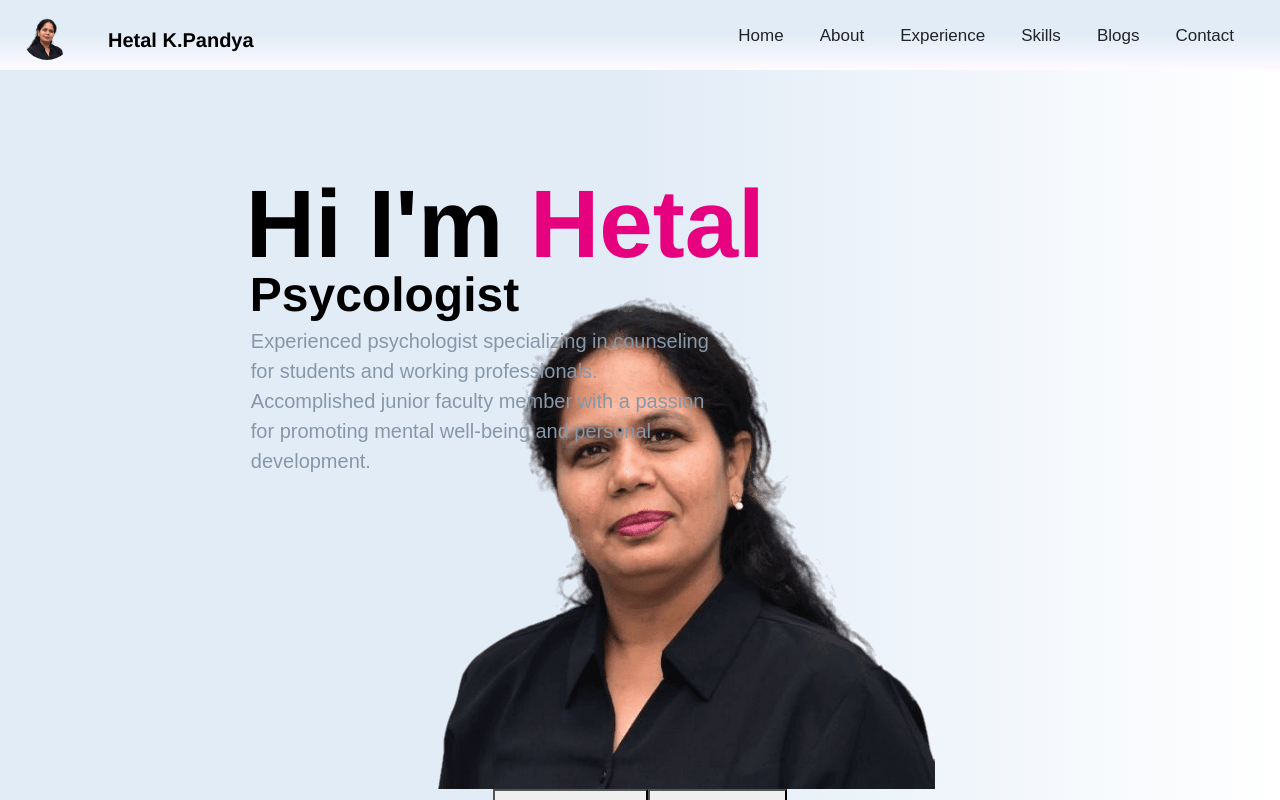
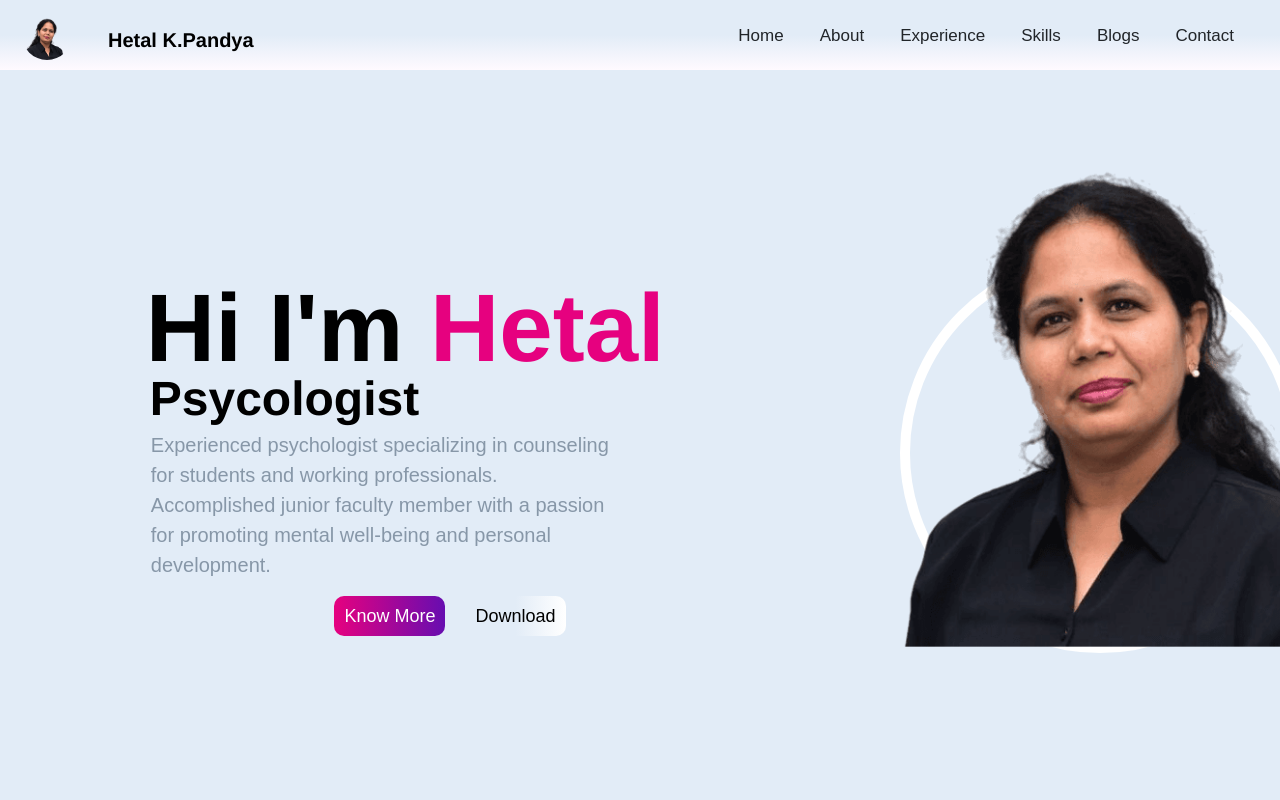
Before and after one commit to hariharan005/hetal, a React (Create React App) app in the folder hetal-portfolio/: page / in a window 1280 px wide. Built offline with nearby package versions, Linux system fonts and the light colour scheme.

Commit message:
Home page updated with css

```diff
--- a/hetal-portfolio/src/css/home.css
+++ b/hetal-portfolio/src/css/home.css
@@ -1,18 +1,21 @@
-.profile-container{
+.profile-container {
   position: relative;
   /* background-color: #E2ECF7; */
-    background: linear-gradient(90deg, rgba(226,236,247,1) 50%, rgba(255,255,255,1) 100%);
+  /* background: linear-gradient(90deg, rgba(226,236,247,1) 50%, rgba(255,255,255,1) 100%);  */
   top: 50px;
   height: 100%;
   width: 100%;
   align-items: center;
 }
-.bio{
+.bio {
   position: relative;
   font-family: "poppins", Helvetica, sans-serif;
   display: inline-block;
+  margin: 0px;
+  padding: 0px;
+  right: 100px;
 }
-.bio h1{
+.bio h1 {
   position: relative;
   color: #000000;
   font-size: 96px;
@@ -20,10 +23,10 @@
   float: left;
   top: 100px;
 }
-.bio h1 span{
-    color: #E6017F;
+.bio h1 span {
+  color: #e6017f;
 }
-.bio h3{
+.bio h3 {
   position: relative;
   color: #000000;
   font-size: 48px;
@@ -32,9 +35,9 @@
   right: 515px;
   top: 200px;
 }
-.bio article{
+.bio article {
   position: absolute;
-    color: #8797A8;
+  color: #8797a8;
   justify-content: left;
   text-align: left;
   font-size: 20px;
@@ -46,3 +49,59 @@
   left: 5px;
   width: 60%;
 }
+.profile-img {
+  position: relative;
+  top: -50px;
+  left: 900px;
+  border: 10px solid white;
+  border-radius: 50%;
+  height: 400px;
+  width: 400px;
+  overflow: visible;
+}
+.profile-img img {
+  position: relative;
+  width: 100%;
+  height: auto;
+  display: block;
+  transform: scale(1.5);
+  margin: -90px 0px 0px 0px;
+}
+
+.buttons {
+  position: relative;
+  font-size: 18px;
+  font-family: "Georama", sans-serif;
+  width: 400px;
+  top: -100px;
+  left: 250px;
+}
+.knw-button {
+  text-decoration: none;
+  color: white;
+  border-radius: 10px;
+  margin: 10px;
+  padding: 10px;
+  background: linear-gradient(to right, #e6017f 0%, #670db0 100%);
+}
+.dnw-button {
+  text-decoration: none;
+  color: black;
+  border-radius: 10px;
+  margin: 10px;
+  padding: 10px;
+  background: linear-gradient(
+    90deg,
+    rgba(226, 236, 247, 1) 50%,
+    rgba(255, 255, 255, 1) 100%
+  );
+}
+
+@media only screen and (max-width: 768px) {
+}
+@media only screen and (min-width: 767px) and (max-width: 991px) {
+}
+@media only screen and (min-width: 992px) and (max-width: 1023px) {
+}
+@media only screen and (min-width: 1024px) {
+}
--- a/hetal-portfolio/src/pages/home.js
+++ b/hetal-portfolio/src/pages/home.js
@@ -25,8 +25,10 @@ const HomePage = () => {
           <div className="profile-img">
             <img src={profileImage} alt="Profile" title="Hetal"></img>
           </div>
-          <button>Know More</button>
-          <button>Download</button>
+          <div className="buttons">
+            <a href="/about" className="knw-button" onclick="window.location.href = 'https://ide.geeksforgeeks.org'">Know More</a>
+            <a href="/about" className="dnw-button">Download</a>
+          </div>
         </div>
       </section>
     </>
```
Lines whose indentation alone changed are shown as unchanged.
